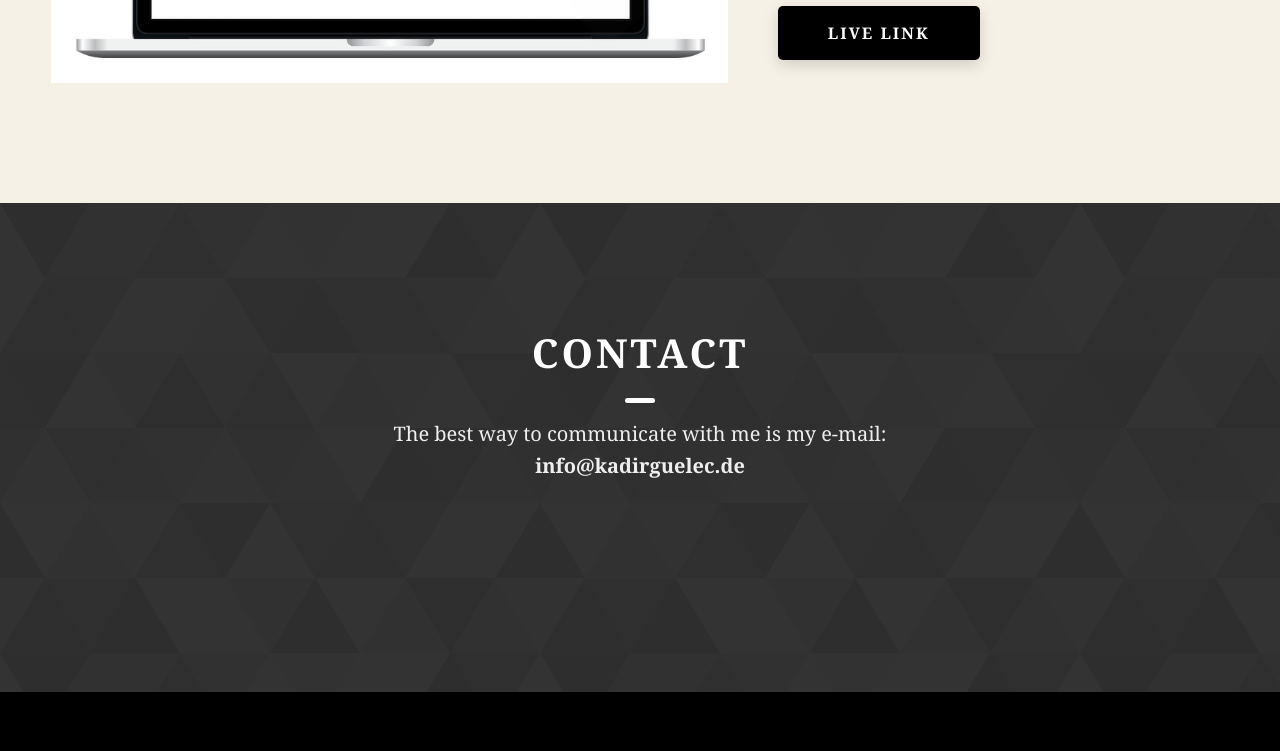
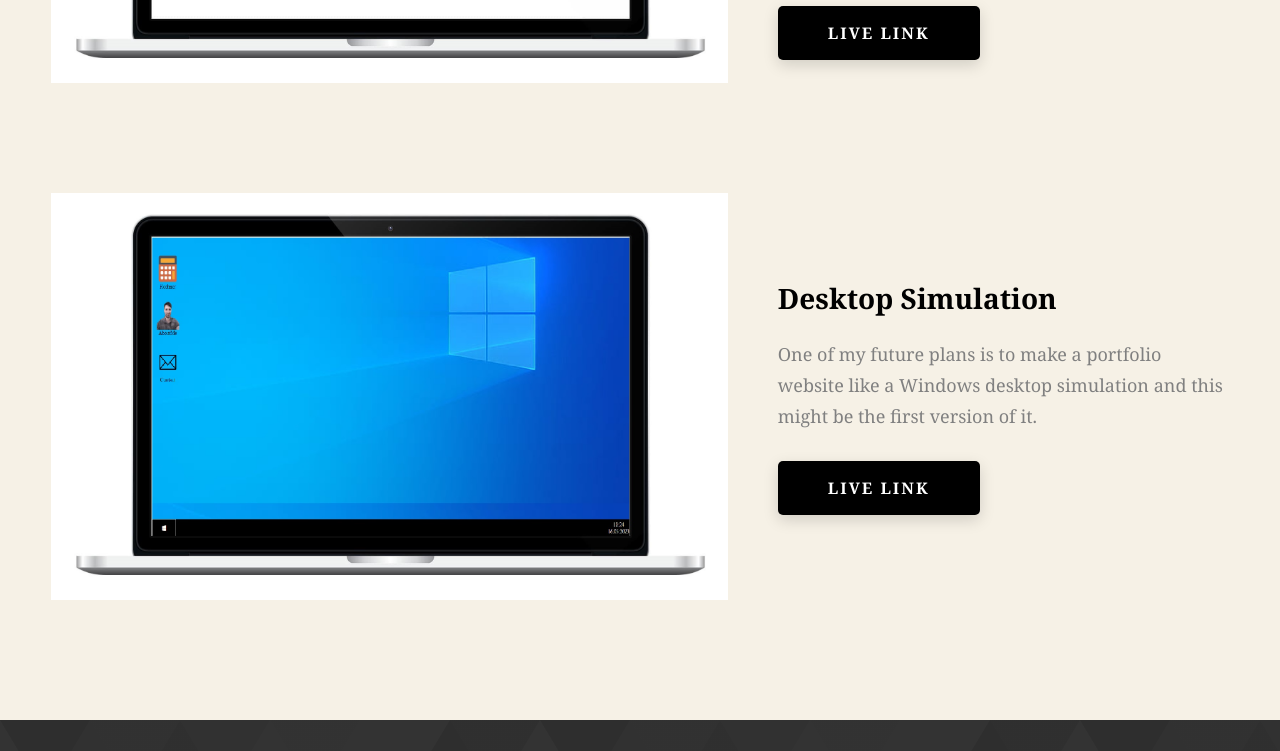
Before and after one commit to kadirgulec/PersonalWebsite, a plain HTML site: page index.html in a window 1280 px wide. Shown: the part 3374-4125 px from the top of the page. Drawn offline with Linux system fonts and the light colour scheme.

Commit message:
added the Desktop Simulation project

```diff
--- a/index.html
+++ b/index.html
@@ -1,15 +1,6 @@
 <!DOCTYPE html>
 <html lang="en">
   <head>
-    <!-- Google tag (gtag.js) -->
-    <script async src="https://www.googletagmanager.com/gtag/js?id=G-DCKQVVVGQM"></script>
-    <script>
-      window.dataLayer = window.dataLayer || [];
-      function gtag(){dataLayer.push(arguments);}
-      gtag('js', new Date());
-
-      gtag('config', 'G-DCKQVVVGQM');
-    </script>
     <meta charset="UTF-8" />
     <meta name="viewport" content="width=device-width, initial-scale=1.0" />
     <meta http-equiv="X-UA-Compatible" content="ie=edge" />
@@ -26,6 +17,16 @@
       href="https://fonts.googleapis.com/css2?family=Source+Sans+Pro:wght@400;600;700;900&display=swap"
       rel="stylesheet"
     />
+
+    <!-- Google tag (gtag.js) -->
+    <script async src="https://www.googletagmanager.com/gtag/js?id=G-DCKQVVVGQM"></script>
+    <script>
+      window.dataLayer = window.dataLayer || [];
+      function gtag(){dataLayer.push(arguments);}
+      gtag('js', new Date());
+
+      gtag('config', 'G-DCKQVVVGQM');
+    </script>
 
   </head>
   <body>
@@ -207,10 +208,10 @@
               <div class="skills__skill">Linux</div>
               <div class="skills__skill">Wordpress</div>
               <div class="skills__skill">SQL</div>
-              <!-- <div class="skills__skill">Google ADS</div>
-              <div class="skills__skill">Facebook Ads</div>
-              <div class="skills__skill">Android</div>
-              <div class="skills__skill">IOS</div> -->
+              <!-- <div class="skills__skill"></div>
+              <div class="skills__skill"></div>
+              <div class="skills__skill"></div>
+              <div class="skills__skill"></div> -->
             </div>
           </div>
         </div>
@@ -289,6 +290,29 @@
               </p>
               <a
                 href="https://tictactoekk.netlify.app/"
+                class="btn btn--med btn--theme dynamicBgClr"
+                target="_blank"
+                >Live Link</a
+              >
+            </div>
+          </div>
+
+          <div class="projects__row">
+            <div class="projects__row-img-cont">
+              <img
+                src="./assets/jpeg/project-desktop-simulation.jpeg"
+                alt="Calculator Screenshot"
+                class="projects__row-img"
+                loading="lazy"
+              />
+            </div>
+            <div class="projects__row-content">
+              <h3 class="projects__row-content-title">Desktop Simulation</h3>
+              <p class="projects__row-content-desc">
+                One of my future plans is to make a portfolio website like a Windows desktop simulation and this might be the first version of it.
+              </p>
+              <a
+                href="https://desktopsimulation.netlify.app/"
                 class="btn btn--med btn--theme dynamicBgClr"
                 target="_blank"
                 >Live Link</a
@@ -418,6 +442,6 @@
     </footer>
 
     <script src="./index.js"></script>
-    <script src="dropping.js"></script>
+   <!--  <script src="dropping.js"></script>    -->
   </body>
 </html>
```
Also changed, not shown: assets/jpeg/project-desktop-simulation.jpeg (added).
